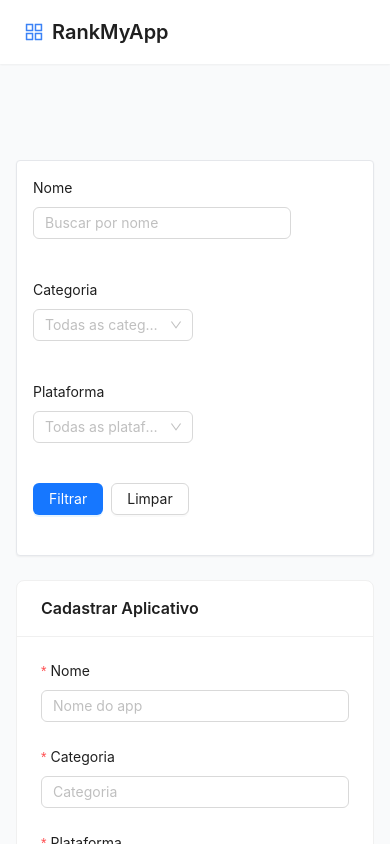
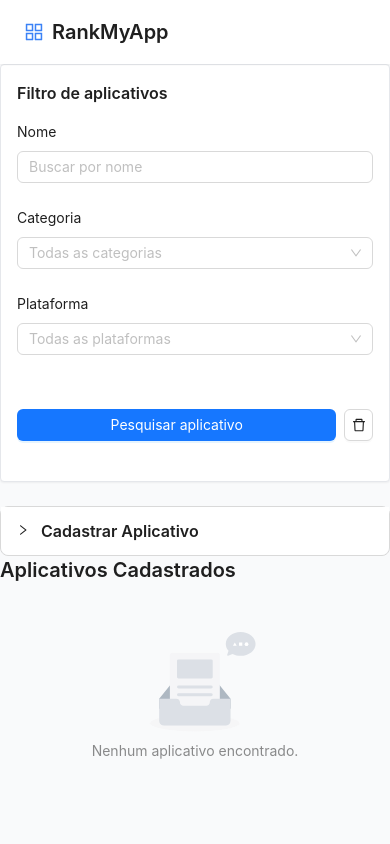
Before and after one commit to walvesb65/rank-my-app-challenge, a React (Vite) app: page / in a window 390 px wide. Shown: the top 844 px of the page. Built offline with nearby package versions, Linux system fonts and the light colour scheme.

Commit message:
fix(ui): Melhora visual

```diff
--- a/src/presentation/components/AppCard.tsx
+++ b/src/presentation/components/AppCard.tsx
@@ -1,47 +1,65 @@
 import type { App } from "@/core/entities/App";
-import { Card, Typography, Tag } from "antd";
-import { Link } from "react-router-dom";
+import { Card, Tag, Typography, Button, Space } from "antd";
+import { useNavigate } from "react-router-dom";
+import { LinkOutlined } from "@ant-design/icons";
 
-const { Title, Text } = Typography;
-
-type Props = {
+interface Props {
   app: App;
-};
+}
 
 export const AppCard = ({ app }: Props) => {
-  const platformColor = app.platform === "Android" ? "green" : "blue";
+  const navigate = useNavigate();
+
+  const platformColor = app.platform === "iOS" ? "blue" : "green";
 
   return (
     <Card
+      title={
+        <Typography.Title level={5} ellipsis style={{ marginBottom: 0 }}>
+          {app.name}
+        </Typography.Title>
+      }
+      extra={
+        <Button
+          type="link"
+          size="small"
+          onClick={() => navigate(`/details/${app.id}`)}
+        >
+          Detalhes
+        </Button>
+      }
+      style={{ height: "100%" }}
       hoverable
-      className="w-full shadow-sm transition-all"
-      title={<Title level={5}>{app.name}</Title>}
-      extra={<Link to={`/details/${app.id}`}>Detalhes</Link>}
     >
-      <Text>
-        <strong>Categoria:</strong> {app.category}
-      </Text>
-      <br />
-      <Text>
-        <strong>Plataforma:</strong>{" "}
-        <Tag color={platformColor} className="capitalize">
-          {app.platform}
-        </Tag>
-      </Text>
-      <br />
-      <Text>
-        <strong>URL:</strong>{" "}
-        <a
-          href={app.url}
-          target="_blank"
-          rel="noreferrer"
-          className="text-blue-500 underline break-all"
-        >
-          {app.url}
-        </a>
-      </Text>
+      <Space direction="vertical" size="small" style={{ width: "100%" }}>
+        <div>
+          <Typography.Text type="secondary">Categoria:</Typography.Text>{" "}
+          <Typography.Text>{app.category}</Typography.Text>
+        </div>
+
+        <div>
+          <Typography.Text type="secondary">Plataforma:</Typography.Text>{" "}
+          <Tag color={platformColor}>{app.platform}</Tag>
+        </div>
+
+        <div>
+          <Typography.Text type="secondary">URL:</Typography.Text>{" "}
+          <Typography.Link
+            href={app.url}
+            target="_blank"
+            rel="noreferrer"
+            ellipsis
+            style={{
+              maxWidth: "150px",
+              display: "inline-block",
+              verticalAlign: "middle",
+            }}
+          >
+            <LinkOutlined />
+            {app.url}
+          </Typography.Link>
+        </div>
+      </Space>
     </Card>
   );
 };
-
-export default AppCard;
--- a/src/presentation/components/AppFilterForm.tsx
+++ b/src/presentation/components/AppFilterForm.tsx
@@ -1,14 +1,18 @@
 import { useAppStore } from "@/ui/hooks/useAppStore";
 import { useState } from "react";
-import { Form, Input, Select, Button, Space } from "antd";
+import { Form, Input, Select, Button, Row, Col, Typography, Grid } from "antd";
+import { DeleteOutlined } from "@ant-design/icons";
 
 const { Option } = Select;
+const { useBreakpoint } = Grid;
 
 export const AppFilterForm = () => {
   const setFilters = useAppStore((s) => s.setFilters);
   const [name, setName] = useState("");
   const [category, setCategory] = useState("");
   const [platform, setPlatform] = useState("");
+
+  const screens = useBreakpoint();
 
   const handleSubmit = () => {
     setFilters({ name, category, platform });
@@ -27,7 +31,14 @@ export const AppFilterForm = () => {
       onFinish={handleSubmit}
       className="p-4 border rounded mb-6 bg-white shadow-sm sticky top-16 z-10"
     >
-      <Space wrap size="middle">
+      {!screens.md && (
+        <Typography.Title level={5} style={{ marginBottom: 16 }}>
+          Filtro de aplicativos
+        </Typography.Title>
+      )}
+
+      <Row gutter={screens.md ? [16, 16] : [0, 0]}>
+        <Col xs={24} md={6}>
           <Form.Item label="Nome">
             <Input
               value={name}
@@ -36,45 +47,52 @@ export const AppFilterForm = () => {
               allowClear
             />
           </Form.Item>
+        </Col>
 
+        <Col xs={24} md={6}>
           <Form.Item label="Categoria">
             <Select
               value={category || undefined}
               onChange={(value) => setCategory(value)}
               placeholder="Todas as categorias"
               allowClear
-            style={{ width: 160 }}
             >
               <Option value="Games">Games</Option>
               <Option value="Finanças">Finanças</Option>
               <Option value="Saúde">Saúde</Option>
             </Select>
           </Form.Item>
+        </Col>
 
+        <Col xs={24} md={6}>
           <Form.Item label="Plataforma">
             <Select
               value={platform || undefined}
               onChange={(value) => setPlatform(value)}
               placeholder="Todas as plataformas"
               allowClear
-            style={{ width: 160 }}
             >
               <Option value="Android">Android</Option>
               <Option value="iOS">iOS</Option>
             </Select>
           </Form.Item>
+        </Col>
 
-        <Form.Item>
-          <Space>
-            <Button type="primary" htmlType="submit">
-              Filtrar
+        <Col xs={24} md={6}>
+          <Form.Item label="&nbsp;">
+            <div className="flex items-center gap-2">
+              <Button type="primary" htmlType="submit" block>
+                Pesquisar aplicativo
               </Button>
-            <Button htmlType="button" onClick={clearFilters}>
-              Limpar
-            </Button>
-          </Space>
+              <Button
+                icon={<DeleteOutlined />}
+                onClick={clearFilters}
+                type="default"
+              />
+            </div>
           </Form.Item>
-      </Space>
+        </Col>
+      </Row>
     </Form>
   );
 };
--- a/src/presentation/components/AppList.tsx
+++ b/src/presentation/components/AppList.tsx
@@ -1,16 +1,16 @@
+import { AppCard } from "./AppCard";
 import type { App } from "@/core/entities/App";
-import AppCard from "./AppCard";
 import { Row, Col } from "antd";
 
-type Props = {
+interface Props {
   apps: App[];
-};
+}
 
 const AppList = ({ apps }: Props) => {
   return (
     <Row gutter={[16, 16]}>
       {apps.map((app) => (
-        <Col xs={24} sm={12} lg={8} key={app.id}>
+        <Col key={app.id} xs={24} sm={12} md={12} lg={8}>
           <AppCard app={app} />
         </Col>
       ))}
--- a/src/ui/components/Layout/AppLayout.tsx
+++ b/src/ui/components/Layout/AppLayout.tsx
@@ -5,7 +5,8 @@ const Layout = () => {
   return (
     <div className="min-h-screen bg-gray-50">
       <Header />
-      <main className="px-4 md:px-6 pt-24 pb-10">
+      {/* <main className="px-4 md:px-6 pt-24 pb-10"> */}
+      <main>
         <Outlet />
       </main>
     </div>
--- a/src/ui/pages/Dashboard.tsx
+++ b/src/ui/pages/Dashboard.tsx
@@ -2,30 +2,65 @@ import { useAppList } from "@/ui/hooks/useAppList";
 import { AppForm } from "@/presentation/components/AppForm";
 import AppList from "@/presentation/components/AppList";
 import { AppFilterForm } from "@/presentation/components/AppFilterForm";
-import { Card, Col, Row, Typography } from "antd";
+import { Card, Col, Row, Typography, Collapse, Grid, Skeleton } from "antd";
 import { EmptyState } from "../components/EmptyState";
 
 const Dashboard = () => {
   const { apps, loading, reload } = useAppList();
+  const { Panel } = Collapse;
+  const { useBreakpoint } = Grid;
+  const screens = useBreakpoint();
 
   return (
     <div className="max-w-7xl mx-auto space-y-6">
       <AppFilterForm />
 
-      <Row gutter={[24, 24]} align="stretch">
+      <Row gutter={screens.md ? [16, 16] : [0, 0]} align="stretch">
         <Col xs={24} md={8}>
-          <Card title="Cadastrar Aplicativo" bordered>
-            <AppForm onAppCreated={reload} />
-          </Card>
+          {screens.md ? (
+            <Card title="Cadastrar Aplicativo" bordered>
+              <AppForm onAppCreated={reload} />
+            </Card>
+          ) : (
+            <Collapse>
+              <Panel
+                key="1"
+                style={{ backgroundColor: "white" }}
+                header={
+                  <Typography.Title
+                    level={5}
+                    ellipsis
+                    style={{ marginBottom: 0 }}
+                  >
+                    Cadastrar Aplicativo
+                  </Typography.Title>
+                }
+              >
+                <AppForm onAppCreated={reload} />
+              </Panel>
+            </Collapse>
+          )}
         </Col>
+
         <Col xs={24} md={16}>
           <Typography.Title level={4}>Aplicativos Cadastrados</Typography.Title>
+
           {loading ? (
-            <p>Carregando apps...</p>
+            <div className="grid grid-cols-1 p-2 md:grid-cols-3 gap-4">
+              {[...Array(screens.md ? 4 : 1)].map((_, i) => (
+                <Skeleton
+                  key={i}
+                  active
+                  title={{ width: "60%" }}
+                  paragraph={{ rows: 3, width: ["100%", "100%", "80%"] }}
+                  className="p-4 bg-white rounded shadow-sm"
+                />
+              ))}
+            </div>
           ) : apps.length === 0 ? (
             <EmptyState message="Nenhum aplicativo encontrado." />
           ) : (
-            <div className="h-[calc(100vh-290px)] overflow-y-auto pr-2 space-y-4">
+            <div className="h-[calc(100vh-290px)] p-2 overflow-y-auto pr-2 space-y-4">
               <AppList apps={apps} />
             </div>
           )}
```
Lines whose indentation alone changed are shown as unchanged.
